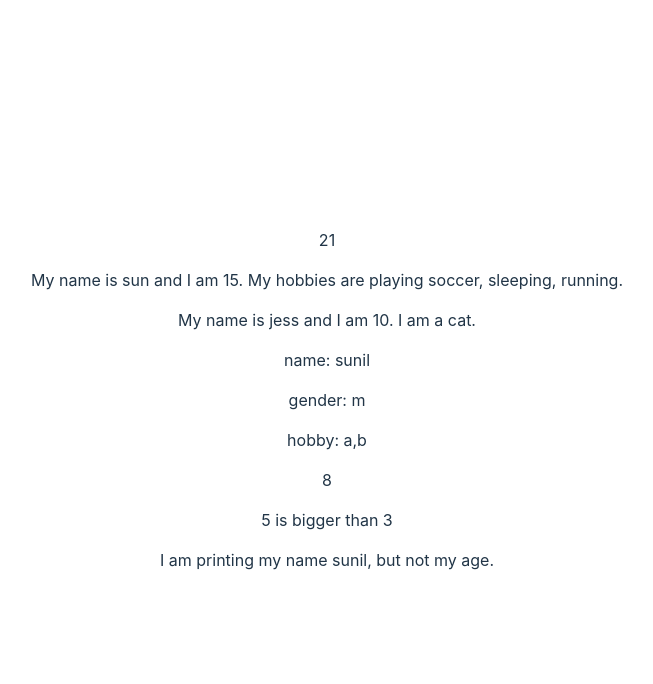
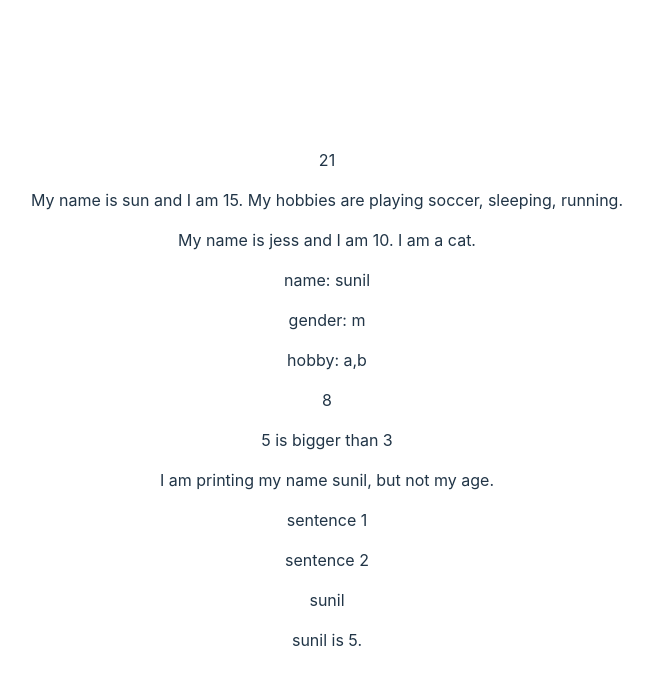
Before and after one commit to SunilPark1129/typescriptgit, a React (Vite) app: page / in a window 1280 px wide. Shown: the top 684 px of the page, without its empty margins (313-966 px from the left). Built offline with nearby package versions, Linux system fonts and the light colour scheme.

Commit message:
Added function

```diff
--- a/src/components/Functions.tsx
+++ b/src/components/Functions.tsx
@@ -12,11 +12,45 @@ export default function Functions() {
 
     return `I am printing my name ${name}, but not my age.`;
   }
+  function arrFn(...arr: string[]): any[] {
+    const a = arr.map((item, id) => <p key={id}>{item}</p>);
+    return a;
+  }
+
+  interface User {
+    name: string;
+    gender?: "m" | "f";
+  }
+
+  const obj1: User = { name: "sunil" };
+
+  function objFn(this: User, age: number): string {
+    return `${this.name} is ${age}.`;
+  }
+
+  interface Units {
+    name: string;
+    price: number;
+  }
+
+  function overload(name: string, price: null): string;
+  function overload(name: string, price: number): Units;
+
+  function overload(name: string, price: number | null): string | Units {
+    if (!price) return `${name} has no price yet.`;
+    return { name, price };
+  }
+
+  const ofn = overload("pencil", null);
+  console.log(ofn);
   return (
     <div>
       <p>{add(3, 5)}</p>
       <p>{isOrder(3, 5) ? "3 is bigger than 5" : "5 is bigger than 3"}</p>
       <p>{hello(null, "sunil")}</p>
+      {arrFn("sentence 1", "sentence 2")}
+      <p>{obj1?.name}</p>
+      <p>{objFn.bind(obj1)(5)}</p>
     </div>
   );
 }
```
